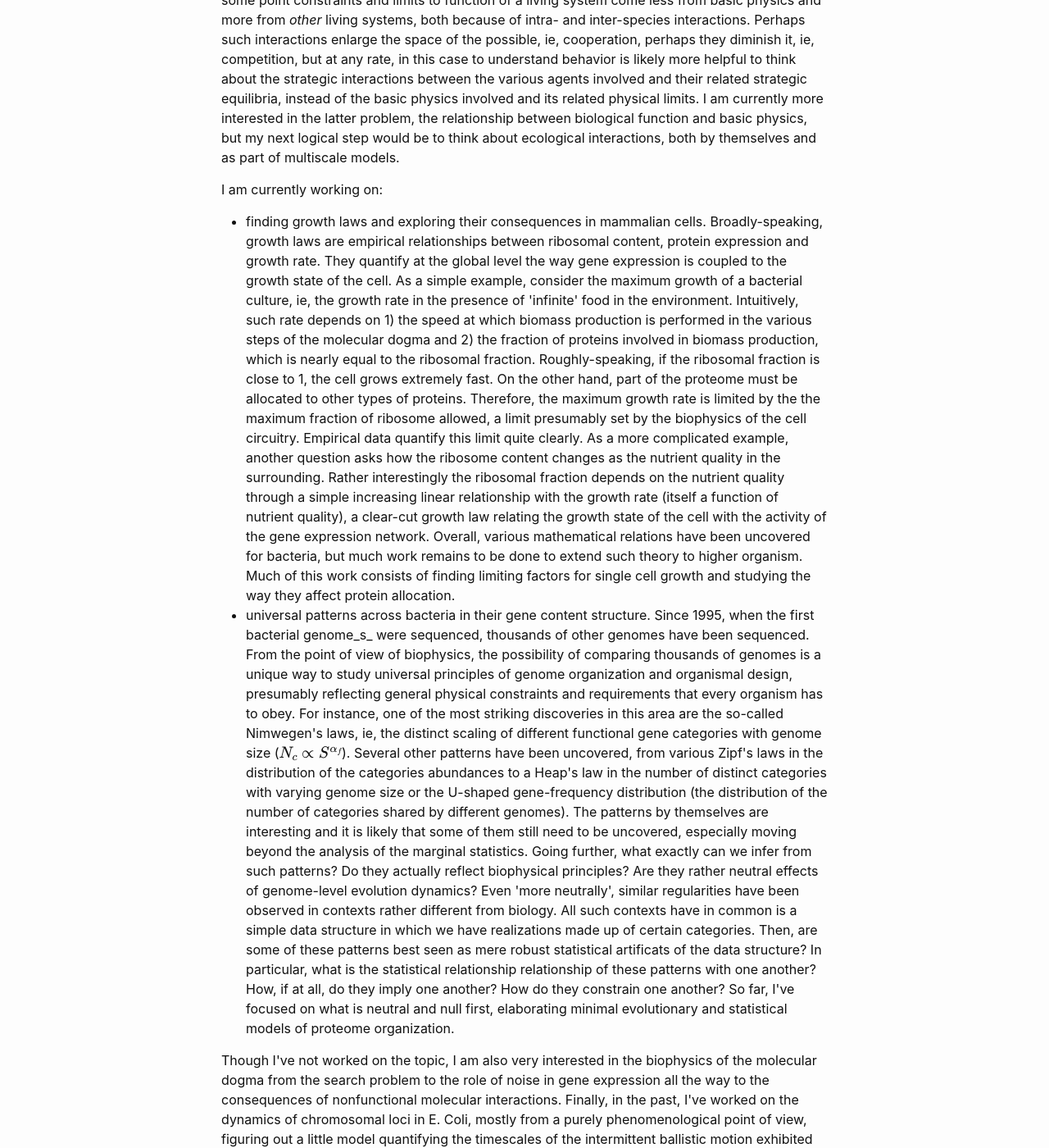
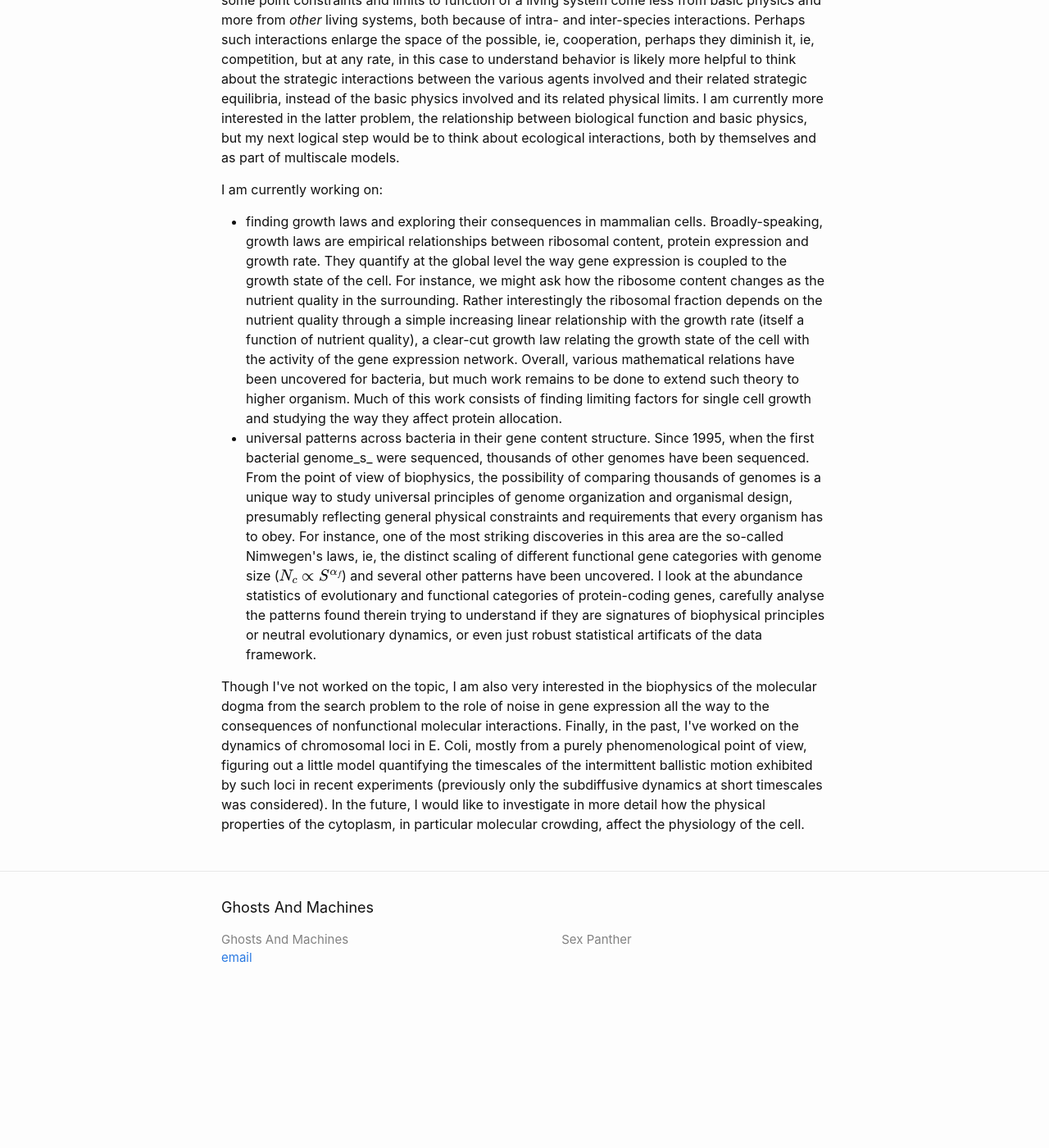
Before and after one commit to ghostsandmachines/ghostsandmachines.github.io, a Jekyll site: the page built from about/index.html, in a window 1280 px wide and 1400 px high, scrolled down 989 px. Shown: the whole window at 82% size. Built offline with Jekyll 4.4.1, drawn with Linux system fonts in a browser that asks for light colours; formulas are drawn with MathJax 3; after the commit the page ends 2229 px from its top, so only the background shows below that.

Commit message:
correction about

```diff
--- a/about/index.html
+++ b/about/index.html
@@ -23,19 +23,9 @@ title: About
 
 		<p>
 			<ul>
-				<li> finding growth laws and exploring their consequences in mammalian cells. Broadly-speaking, growth laws are empirical relationships between ribosomal content, protein expression and growth rate. They quantify at the global level the way gene expression is coupled to the growth state of the cell.
+				<li> finding growth laws and exploring their consequences in mammalian cells. Broadly-speaking, growth laws are empirical relationships between ribosomal content, protein expression and growth rate. They quantify at the global level the way gene expression is coupled to the growth state of the cell. For instance, we might ask how the ribosome content changes as the nutrient quality in the surrounding. Rather interestingly the ribosomal fraction depends on the nutrient quality through a simple increasing linear relationship with the growth rate (itself a function of nutrient quality), a clear-cut growth law relating the growth state of the cell with the activity of the gene expression network. Overall, various mathematical relations have been uncovered for bacteria, but much work remains to be done to extend such theory to higher organism. Much of this work consists of finding limiting factors for single cell growth and studying the way they affect protein allocation.</li>
 
-				As a simple example, consider the maximum growth of a bacterial culture, ie, the growth rate in the presence of 'infinite' food in the environment. Intuitively, such rate depends on 1) the speed at which biomass production is performed in the various steps of the molecular dogma and 2) the fraction of proteins involved in biomass production, which is nearly equal to the ribosomal fraction. Roughly-speaking, if the ribosomal fraction is close to 1, the cell grows extremely fast. On the other hand, part of the proteome must be allocated to other types of proteins. Therefore, the maximum growth rate is limited by the the maximum fraction of ribosome allowed, a limit presumably set by the biophysics of the cell circuitry. Empirical data quantify this limit quite clearly.
-
-				As a more complicated example, another question asks how the ribosome content changes as the nutrient quality in the surrounding. Rather interestingly the ribosomal fraction depends on the nutrient quality through a simple increasing linear relationship with the growth rate (itself a function of nutrient quality), a clear-cut growth law relating the growth state of the cell with the activity of the gene expression network.
-
-				Overall, various mathematical relations have been uncovered for bacteria, but much work remains to be done to extend such theory to higher organism. Much of this work consists of finding limiting factors for single cell growth and studying the way they affect protein allocation.</li>
-
-				<li> universal patterns across bacteria in their gene content structure. Since 1995, when the first bacterial genome_s_ were sequenced, thousands of other genomes have been sequenced. From the point of view of biophysics, the possibility of comparing thousands of genomes is a unique way to study universal principles of genome organization and organismal design, presumably reflecting general physical constraints and requirements that every organism has to obey.
-
-				For instance, one of the most striking discoveries in this area are the so-called Nimwegen's laws, ie, the distinct scaling of different functional gene categories with genome size ($N_c \propto S^{\alpha_f}$). Several other patterns have been uncovered, from various Zipf's laws in the distribution of the categories abundances to a Heap's law in the number of distinct categories with varying genome size or the U-shaped gene-frequency distribution (the distribution of the number of categories shared by different genomes). The patterns by themselves are interesting and it is likely that some of them still need to be uncovered, especially moving beyond the analysis of the marginal statistics.
-
-				Going further, what exactly can we infer from such patterns? Do they actually reflect biophysical principles? Are they rather neutral effects of genome-level evolution dynamics? Even 'more neutrally', similar regularities have been observed in contexts rather different from biology. All such contexts have in common is a simple data structure in which we have realizations made up of certain categories. Then, are some of these patterns best seen as mere robust statistical artificats of the data structure? In particular, what is the statistical relationship relationship of these patterns with one another? How, if at all, do they imply one another? How do they constrain one another? So far, I've focused on what is neutral and null first, elaborating minimal evolutionary and statistical models of proteome organization. </li>
+				<li> universal patterns across bacteria in their gene content structure. Since 1995, when the first bacterial genome_s_ were sequenced, thousands of other genomes have been sequenced. From the point of view of biophysics, the possibility of comparing thousands of genomes is a unique way to study universal principles of genome organization and organismal design, presumably reflecting general physical constraints and requirements that every organism has to obey. For instance, one of the most striking discoveries in this area are the so-called Nimwegen's laws, ie, the distinct scaling of different functional gene categories with genome size ($N_c \propto S^{\alpha_f}$) and several other patterns have been uncovered. I look at the abundance statistics of evolutionary and functional categories of protein-coding genes, carefully analyse the patterns found therein trying to understand if they are signatures of biophysical principles or neutral evolutionary dynamics, or even just robust statistical artificats of the data framework. </li>
 			</ul>
 		</p>
 
--- a/index.html
+++ b/index.html
@@ -6,7 +6,7 @@ title: Home
 <h1>Hello world.</h1>
 
 <p>
-This website contains a bunch of projects and notes mostly science-related, plus the occasional ranting. These days, I am mainly into biophysics and statistical mechanics. Check out below some of the topics covered in the blog or look <a href="/blog/list/">here </a> for the full lists of my posts.
+This website contains a bunch of projects and notes mostly science-related, plus the occasional ranting. In these fair well-spoken days, I am mainly into biophysics and statistical mechanics and I am doing my PhD in those fields. Check out below some of the topics covered in the blog or look <a href="/blog/list/">here </a> for the full lists of my posts.
 </p>
 
 {% include archive_cloud.html %}
```
Also changed, not shown: code_tmp.md (+5 -0 lines).
